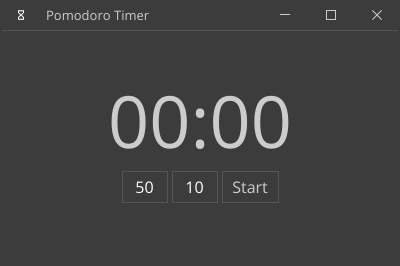
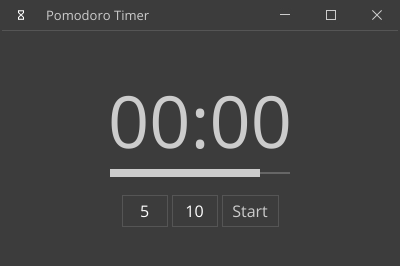
Before and after one commit to cjmarsh725/timer, an Electron app: page index.html in a window 400 px wide. Drawn offline with Linux system fonts and the light colour scheme; no server answers.

Commit message:
timer functionality and progress bar outline

```diff
--- a/index.html
+++ b/index.html
@@ -23,9 +23,17 @@
         <div class="timer-container">
           <div id="timer"></div>
         </div>
+        <div class="timer-progress-container">
+          <div class="progress-container" id="progress-on-container">
+            <div id="progress-on"></div>
+          </div>
+          <div class="progress-container" id="progress-off-container">
+            <div id="progress-off"></div>
+          </div>
+        </div>
         <div class="timer-config-container">
           <div class="timer-config-row">
-            <input type="number" class="config-input" id="time-on" value="50"/>
+            <input type="number" class="config-input" id="time-on" value="5"/>
             <input type="number" class="config-input" id="time-off" value="10"/>
             <div class="config-btn" id="start-btn">Start</div>
           </div>
--- a/renderer.js
+++ b/renderer.js
@@ -2,7 +2,8 @@
 // be executed in the renderer process for that window.
 // All of the Node.js APIs are available in this process.
 
-// Titlebar functionality
+/* Titlebar */
+
 const remote = require('electron').remote;
 const window = remote.getCurrentWindow();
 
@@ -35,11 +36,14 @@ const formatTime = seconds => {
   return new Date(seconds * 1000).toISOString().substr(14, 5);
 }
 
+
+/* Timer */
+
 document.getElementById("timer").innerHTML = formatTime(0);
 
 let startTime = Math.floor(Date.now() / 1000);
-
 let isOn = true;
+const bell = new Audio("bell.wav");
 
 const startTimer = time => {
   startTime = Math.floor(Date.now() / 1000);
@@ -48,10 +52,10 @@ const startTimer = time => {
     document.getElementById("timer").innerHTML = formatTime(diff);
     if (diff >= time) {
       clearInterval(t);
-      document.getElementById("timer").innerHTML = formatTime(0);
+      bell.play();
       if (isOn) {
         isOn = false;
-        startTime(Number(document.getElementById("time-off").value));
+        startTimer(Number(document.getElementById("time-off").value));
       }
     }
   }, 1000);
--- a/style.css
+++ b/style.css
@@ -116,6 +116,8 @@ html, body {
   padding: 40px;
 }
 
+/* Timer Styling */
+
 .timer-container {
   display: flex;
   flex-direction: column;
@@ -125,6 +127,34 @@ html, body {
 #timer {
   font-size: 72px;
 }
+
+/* Timer Progress Styling */
+
+.timer-progress-container {
+  display: flex;
+  align-items: center;
+  width: 180px;
+  height: 8px;
+  margin: auto;
+  margin-bottom: 16px;
+}
+
+.progress-container {
+  height: 2px;
+  background-color: #666666;
+}
+
+#progress-on-container {
+  width: 83.33%;
+  height: 8px;
+  background-color: #cccccc;
+}
+
+#progress-off-container {
+  width: 16.66%;
+}
+
+/* Timer Config Styling */
 
 .timer-config-container {
   display: flex;
```
Also changed, not shown: 1 other file.
